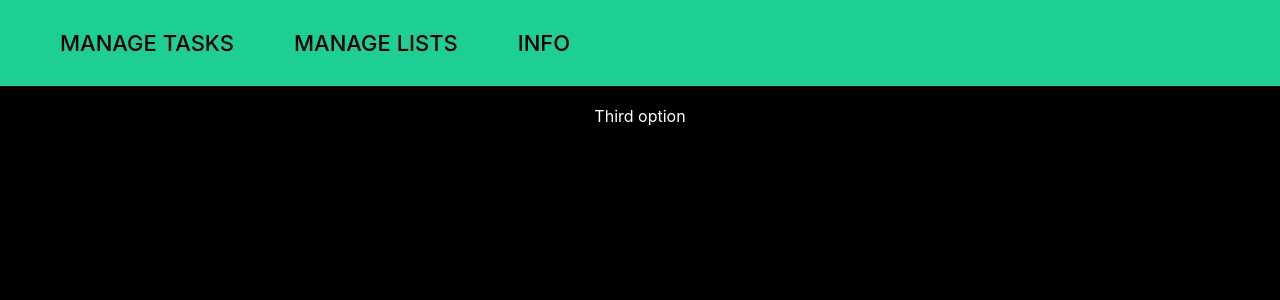
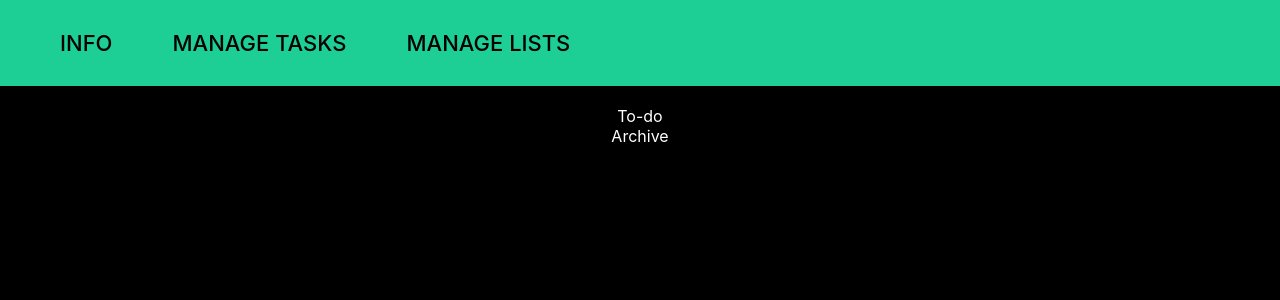
Before and after one commit to attealalahti/task-organizer, a React (Create React App) app: page /lists in a window 1280 px wide. Shown: the top 300 px of the page. Built offline with nearby package versions, Linux system fonts and the light colour scheme; data requests are answered from the project's data file.

Commit message:
Add base for list management page. Rename components more accurately.

```diff
--- a/db.json
+++ b/db.json
@@ -49,6 +49,7 @@
       "id": "5",
       "title": "To-do",
       "taskIds": [
+        "71",
         "38"
       ]
     },
@@ -57,7 +58,6 @@
       "title": "Archive",
       "taskIds": [
         "72",
-        "71",
         "24",
         "32"
       ]
--- a/src/App.js
+++ b/src/App.js
@@ -1,24 +1,25 @@
 import "./App.css";
 import { BrowserRouter, Route, Routes, Link } from "react-router-dom";
-import MainPage from "./MainPage";
+import TasksPage from "./TasksPage";
 import InfoPage from "./InfoPage";
+import ListsPage from "./ListsPage";
 
 function App() {
     return (
         <BrowserRouter>
             <div className="App">
                 <div className="Links">
-                    <Link to="/" className="homelink">
+                    <Link to="/">INFO</Link>
+                    <Link to="/tasks" className="homelink">
                         MANAGE TASKS
                     </Link>
                     <Link to="/lists">MANAGE LISTS</Link>
-                    <Link to="/info">INFO</Link>
                 </div>
                 <div className="Content">
                     <Routes>
-                        <Route path="/" element={<MainPage />}></Route>
-                        <Route path="info" element={<InfoPage />}></Route>
-                        <Route path="lists" element={"Third option"}></Route>
+                        <Route path="/" element={<InfoPage />}></Route>
+                        <Route path="tasks" element={<TasksPage />}></Route>
+                        <Route path="lists" element={<ListsPage />}></Route>
                         <Route
                             path="*"
                             element={
--- /dev/null
+++ b/src/ListDraggable.js
@@ -0,0 +1,27 @@
+import React from "react";
+import { Draggable } from "react-beautiful-dnd";
+
+class ListDraggable extends React.Component {
+    getIfVisible() {}
+    render() {
+        return (
+            <Draggable draggableId={this.props.list.id} index={this.props.index}>
+                {(provided) => (
+                    <div
+                        {...provided.draggableProps}
+                        {...provided.dragHandleProps}
+                        ref={provided.innerRef}
+                        style={{
+                            ...provided.draggableProps.style,
+                            display: this.getIfVisible(),
+                        }}
+                    >
+                        {this.props.list.title}
+                    </div>
+                )}
+            </Draggable>
+        );
+    }
+}
+
+export default ListDraggable;
--- a/src/List.js
+++ b/src/ListDroppable.js
@@ -2,7 +2,7 @@ import React from "react";
 import { Droppable } from "react-beautiful-dnd";
 import Task from "./Task";
 
-class List extends React.Component {
+class ListDroppable extends React.Component {
     constructor(props) {
         super(props);
         this.state = { newTaskField: "" };
@@ -96,4 +96,4 @@ class List extends React.Component {
         );
     }
 }
-export default List;
+export default ListDroppable;
--- /dev/null
+++ b/src/ListsPage.js
@@ -0,0 +1,46 @@
+import axios from "axios";
+import React from "react";
+import { DragDropContext, Droppable } from "react-beautiful-dnd";
+import ListDraggable from "./ListDraggable";
+
+class ListsPage extends React.Component {
+    constructor(props) {
+        super(props);
+        this.state = { loading: true, lists: [] };
+    }
+    async componentDidMount() {
+        let lists = (await axios.get("http://localhost:3010/lists")).data;
+        this.setState({ loading: false, lists: lists });
+    }
+    onDragEnd = async (result) => {
+        console.log(result);
+    };
+    render() {
+        if (this.state.loading) {
+            return <div>Loading...</div>;
+        } else {
+            return (
+                <div>
+                    <DragDropContext onDragEnd={this.onDragEnd}>
+                        <Droppable droppableId="lists">
+                            {(provided) => (
+                                <div ref={provided.innerRef} {...provided.droppableProps}>
+                                    {this.state.lists.map((list, index) => (
+                                        <ListDraggable
+                                            key={list.id}
+                                            index={index}
+                                            list={list}
+                                        />
+                                    ))}
+                                    {provided.placeholder}
+                                </div>
+                            )}
+                        </Droppable>
+                    </DragDropContext>
+                </div>
+            );
+        }
+    }
+}
+
+export default ListsPage;
--- a/src/Task.js
+++ b/src/Task.js
@@ -126,7 +126,7 @@ class Task extends React.Component {
                                     className="AddTag"
                                     onChange={this.handleTagSelectChange}
                                 >
-                                    <option value="default">Add Tag</option>
+                                    <option value="default">Add tag</option>
                                     {this.props.allTags.map((tag) => {
                                         return (
                                             <option key={tag.id} value={tag.id}>
--- a/src/MainPage.js
+++ b/src/TasksPage.js
@@ -1,10 +1,10 @@
 import React from "react";
 import { DragDropContext } from "react-beautiful-dnd";
-import List from "./List";
+import ListDroppable from "./ListDroppable";
 import Tag from "./Tag";
 import axios from "axios";
 
-class MainPage extends React.Component {
+class TasksPage extends React.Component {
     constructor(props) {
         super(props);
         this.state = {
@@ -19,10 +19,7 @@ class MainPage extends React.Component {
         };
         this.newTagText = "";
     }
-    componentDidMount() {
-        this.getData();
-    }
-    async getData() {
+    async componentDidMount() {
         let tasks = (await axios.get("http://localhost:3010/tasks")).data;
         let lists = (await axios.get("http://localhost:3010/lists")).data;
         let listOrder = (await axios.get("http://localhost:3010/listOrder")).data;
@@ -330,7 +327,7 @@ class MainPage extends React.Component {
                                     this.state.tasks.find((task) => task.id === taskId)
                                 );
                                 return (
-                                    <List
+                                    <ListDroppable
                                         key={list.id}
                                         list={list}
                                         tasks={tasks}
@@ -356,4 +353,4 @@ class MainPage extends React.Component {
     }
 }
 
-export default MainPage;
+export default TasksPage;
```
